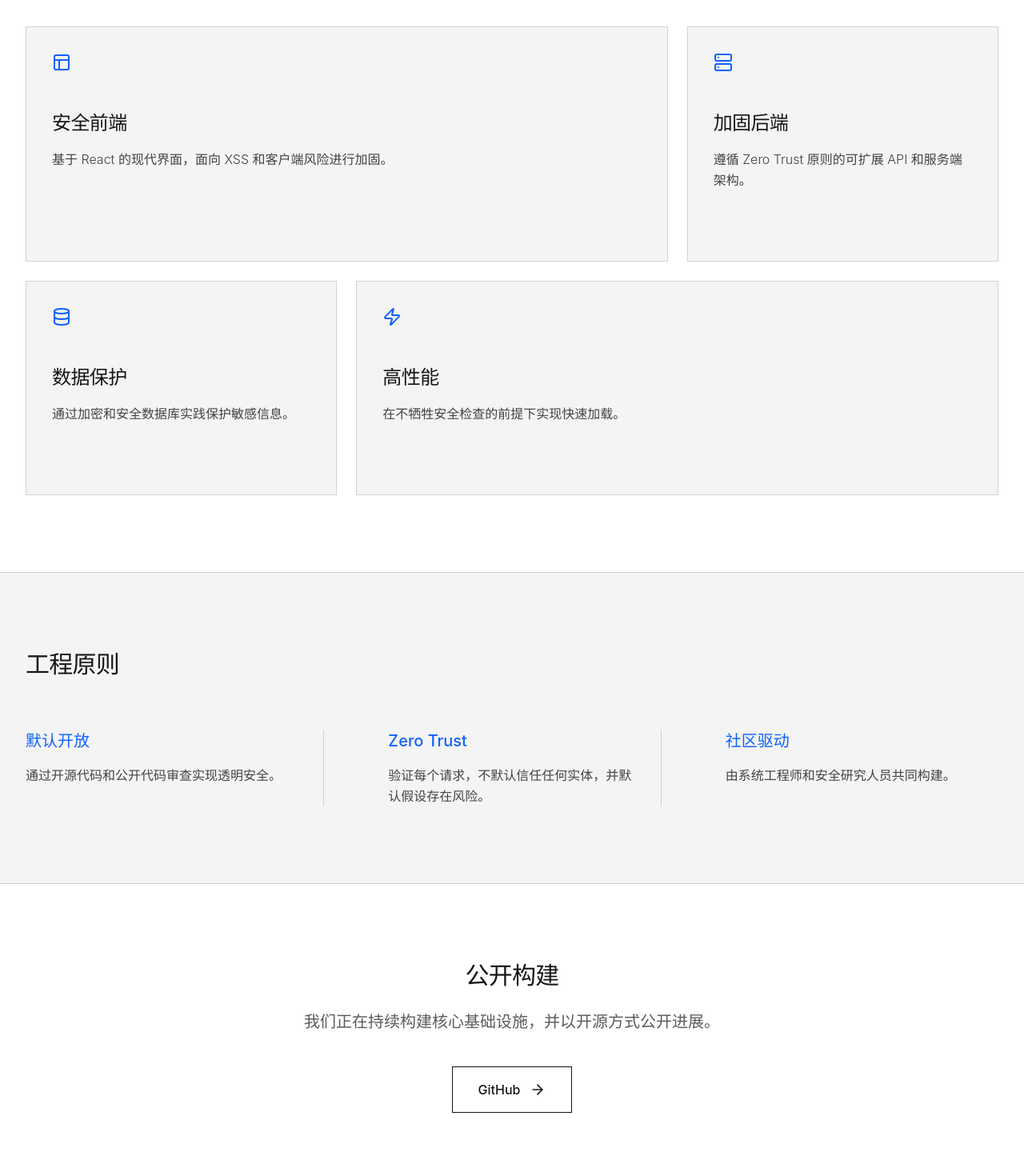
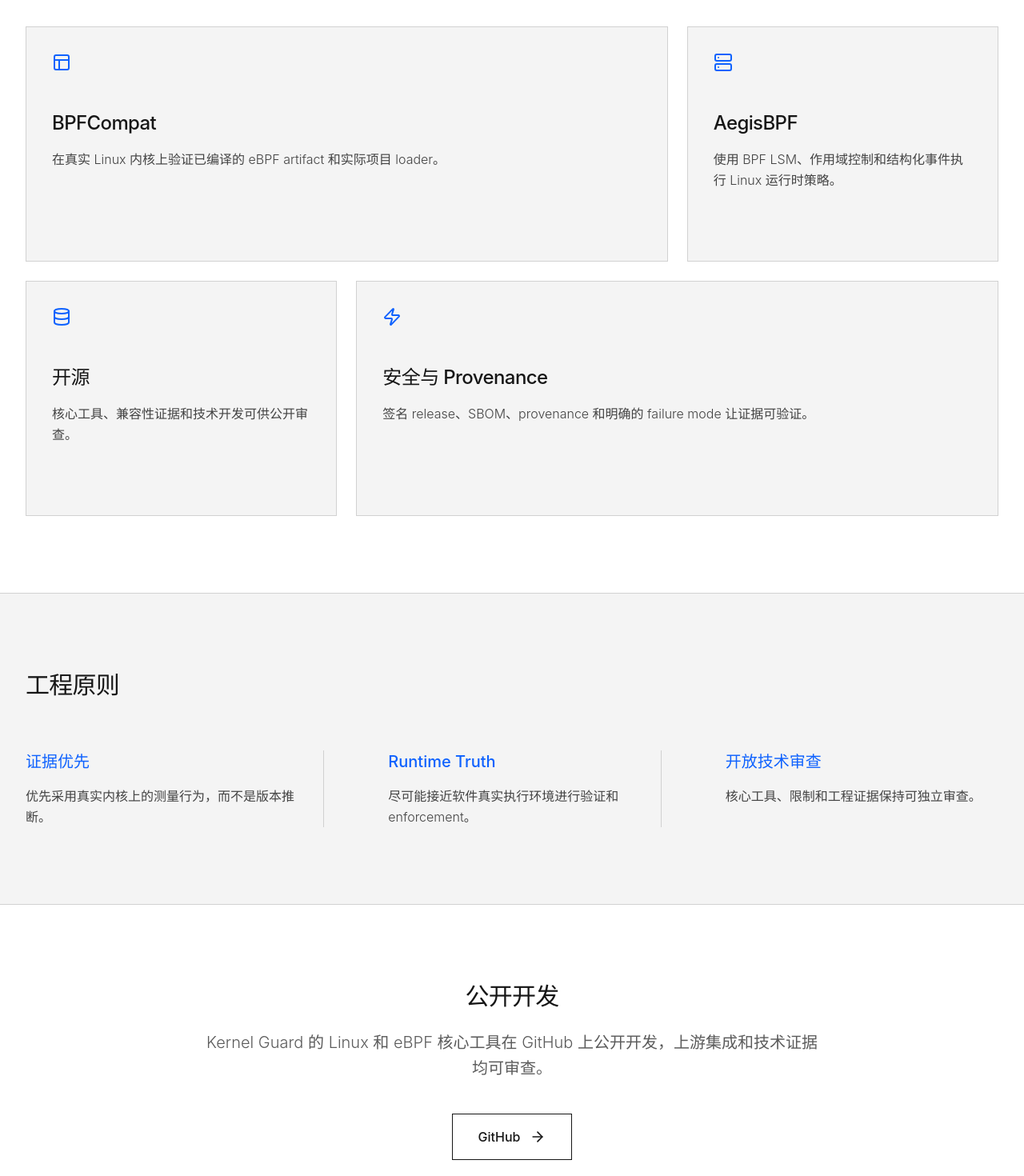
Before and after one commit to ErenAri/kernel-guard-frontend, a React (Vite) app: page /zh-cn in a window 1280 px wide. Shown: the part 3260-4730 px from the top of the page at 80% size. Built offline with nearby package versions, Linux system fonts and the light colour scheme.

Commit message:
content(site): finish zh-CN eBPF homepage copy

```diff
--- a/src/translations/zh-CN.ts
+++ b/src/translations/zh-CN.ts
@@ -64,22 +64,22 @@ export const zhCN = {
     techStackTitle: '内核侧技术栈',
     techStackDesc: '支撑 Linux、eBPF、兼容性验证和运行时安全工作的技术。',
     features: {
-      frontend: { title: '安全前端', desc: '基于 React 的现代界面，面向 XSS 和客户端风险进行加固。' },
-      backend: { title: '加固后端', desc: '遵循 Zero Trust 原则的可扩展 API 和服务端架构。' },
-      data: { title: '数据保护', desc: '通过加密和安全数据库实践保护敏感信息。' },
-      performance: { title: '高性能', desc: '在不牺牲安全检查的前提下实现快速加载。' },
+      frontend: { title: 'BPFCompat', desc: '在真实 Linux 内核上验证已编译的 eBPF artifact 和实际项目 loader。' },
+      backend: { title: 'AegisBPF', desc: '使用 BPF LSM、作用域控制和结构化事件执行 Linux 运行时策略。' },
+      data: { title: '开源', desc: '核心工具、兼容性证据和技术开发可供公开审查。' },
+      performance: { title: '安全与 Provenance', desc: '签名 release、SBOM、provenance 和明确的 failure mode 让证据可验证。' },
     },
     principles: {
       title: '工程原则',
       items: [
-        { title: '默认开放', desc: '通过开源代码和公开代码审查实现透明安全。' },
-        { title: 'Zero Trust', desc: '验证每个请求，不默认信任任何实体，并默认假设存在风险。' },
-        { title: '社区驱动', desc: '由系统工程师和安全研究人员共同构建。' },
+        { title: '证据优先', desc: '优先采用真实内核上的测量行为，而不是版本推断。' },
+        { title: 'Runtime Truth', desc: '尽可能接近软件真实执行环境进行验证和 enforcement。' },
+        { title: '开放技术审查', desc: '核心工具、限制和工程证据保持可独立审查。' },
       ],
     },
     community: {
-      title: '公开构建',
-      desc: '我们正在持续构建核心基础设施，并以开源方式公开进展。',
+      title: '公开开发',
+      desc: 'Kernel Guard 的 Linux 和 eBPF 核心工具在 GitHub 上公开开发，上游集成和技术证据均可审查。',
     },
     proof: {
       badge: '已测量 // 公开证据',
```
